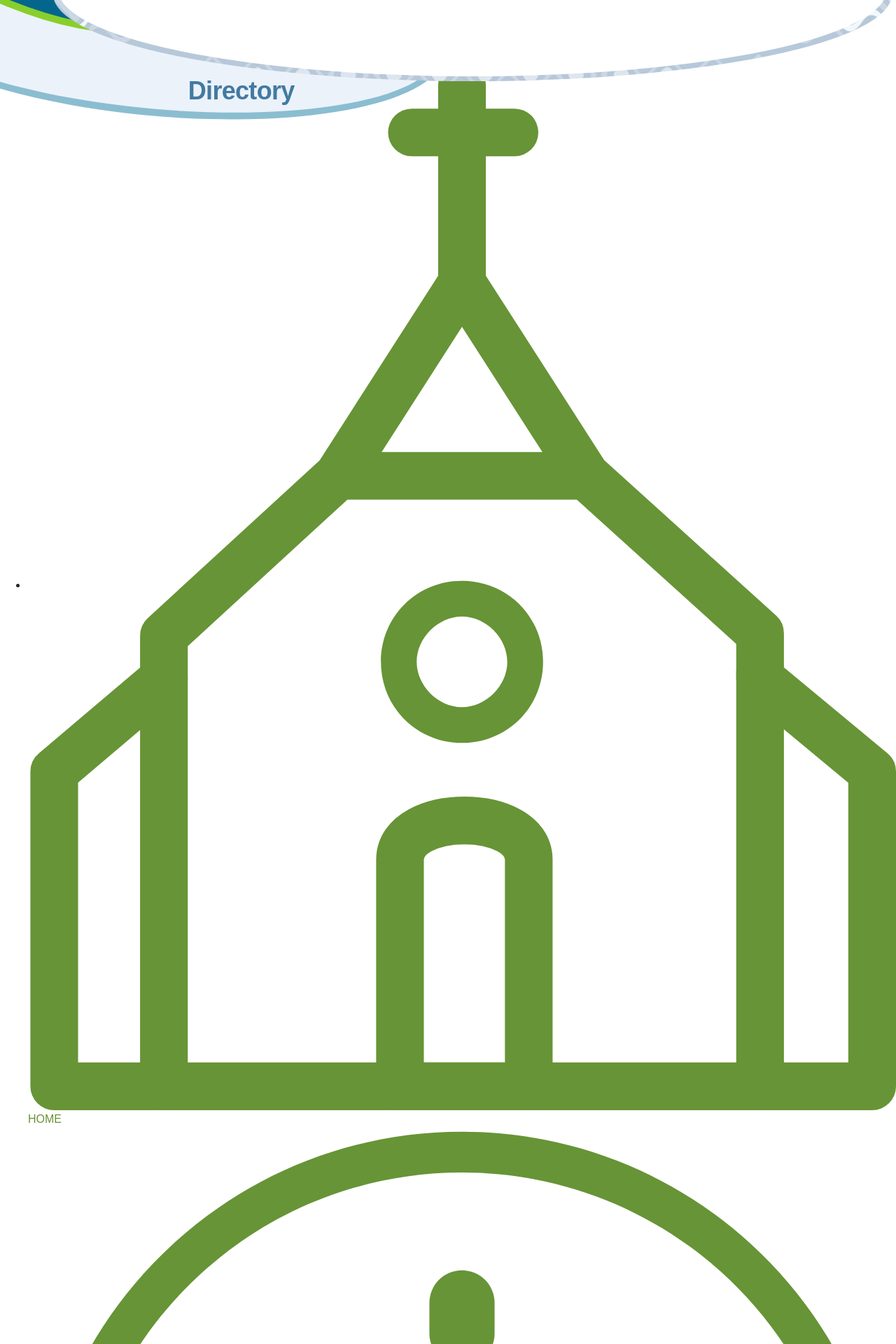
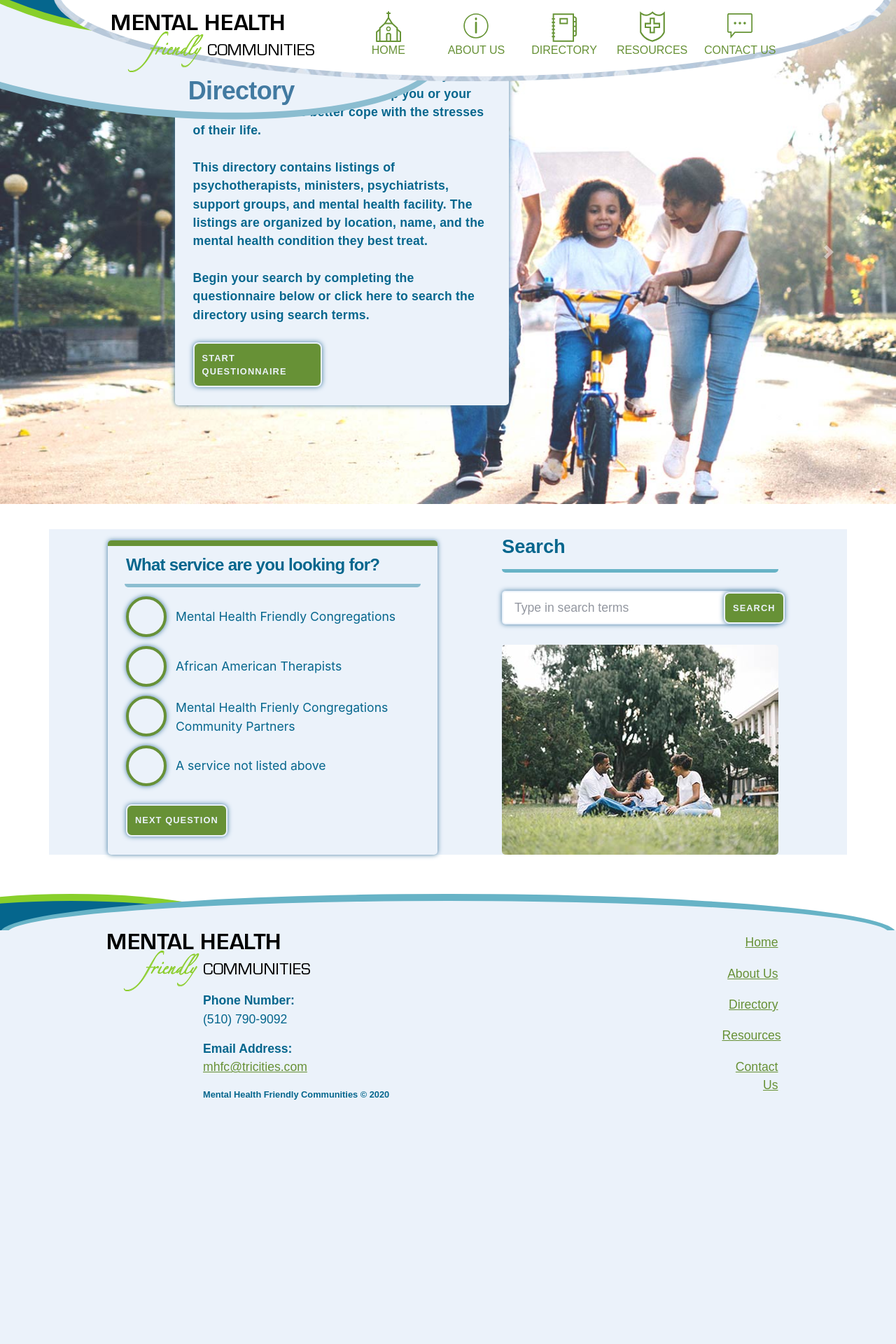
Before and after one commit to chriscjamison/mhfc, a PHP site: page /directory.htm in a window 1280 px wide. Shown: the top 1920 px of the page at 70% size. After the commit the page ends 1571 px from the top, so only its background shows below. Run offline with PHP 8.4, Linux system fonts and the light colour scheme; some web fonts are replaced.

Commit message:
0.8.1 - Mobile Direction page 80% complete * .container needs conforming to browser window

```diff
--- a/assets/css/main.css
+++ b/assets/css/main.css
@@ -256,7 +256,8 @@
 #footer-background-div,
 #footer-ellipses #ellipse-blue,
 #copy-middle,
-#copy-bottom {
+#copy-bottom,
+.sub_page-main {
   background-color: #ebf2fa; }
 
 .carousel-cta,
--- a/directory.htm
+++ b/directory.htm
@@ -9,38 +9,60 @@
     <!-- STYLESHEET REFERENCE LINK -->
 		<link rel="stylesheet" type="text/css" href="/assets/css/main.css">
 
-		<!-- jQUERY REFERENCE LINKS -->
-		<script src="https://ajax.googleapis.com/ajax/libs/jquery/3.5.1/jquery.min.js"></script>
+		<!-- THEME JAVASCRIPT REFERENCE LINK -->
+    <script src="/assets/js/main.js"></script>
 
-		<!-- THEME JAVASCRIPT REFERENCE LINK -->
-		<script src="/assets/js/main.js"></script>
+    <meta name="viewport" content="width=device-width, initial-scale=1">
   </head>
   <body>
 
 <!-- HEADER INCLUDING NAVIGATION -->
     <header>
 
-<!-- MAIN NAVIGATION -->
-      <nav id="nav-desktop-top">
+<!-- DESKTOP MAIN NAVIGATION -->
+      <nav class="visible-desktop-flex" id="top-desktop-nav">
         <a href="/" title="Home"><img src="/assets/img/common/logo/logo.png" alt="Mental Health Friendly Communities" id="nav-logo-desktop"></a>
         <ul id="nav-ul">
           <li>
-            <a href="/" title="Home" class="nav-a" id="nav-a-home"><img src="/assets/img/common/icons/home.svg" alt="Home"><span class="nav-span" id="nav-span-home">Home</span></a>
+            <a href="/" title="Home" class="nav-a" id="nav-a-home"><img src="/assets/img/common/icons/home.svg" alt="Home"><span class="nav-span" id="desktop-nav-span-home">Home</span></a>
           </li>
           <li>
-            <a href="/about-us.htm" title="About Us" class="nav-a" id="nav-a-about_us"><img src="/assets/img/common/icons/about_us.svg" alt="About Us"><span class="nav-span" id="nav-span-about_us">About Us</span></a>
+            <a href="/about-us.htm" title="About Us" class="nav-a" id="nav-a-about_us"><img src="/assets/img/common/icons/about_us.svg" alt="About Us"><span class="nav-span" id="desktop-nav-span-about_us">About Us</span></a>
           </li>
           <li>
-            <a href="/directory.htm" title="Directory" class="nav-a" id="nav-a-directory"><img src="/assets/img/common/icons/directory.svg" alt="Directory"><span class="nav-span" id="nav-span-directory">Directory</span></a>
+            <a href="/directory.htm" title="Directory" class="nav-a" id="nav-a-directory"><img src="/assets/img/common/icons/directory.svg" alt="Directory"><span class="nav-span" id="desktop-nav-span-directory">Directory</span></a>
           </li>
           <li>
-            <a href="/resources.htm" title="Resources" class="nav-a" id="nav-a-resources"><img src="/assets/img/common/icons/resources.svg" alt="Resources"><span class="nav-span" id="nav-span-resources">Resources</span></a>
+            <a href="/resources.htm" title="Resources" class="nav-a" id="nav-a-resources"><img src="/assets/img/common/icons/resources.svg" alt="Resources"><span class="nav-span" id="desktop-nav-span-resources">Resources</span></a>
           </li>
           <li>
-            <a href="/contact-us.htm" title="Contact Us" class="nav-a" id="nav-a-contact_us"><img src="/assets/img/common/icons/contact_us.svg" alt="Contact Us"><span class="nav-span" id="nav-span-contact_us">Contact Us</span></a>
+            <a href="/contact-us.htm" title="Contact Us" class="nav-a" id="nav-a-contact_us"><img src="/assets/img/common/icons/contact_us.svg" alt="Contact Us"><span class="nav-span" id="desktop-nav-span-contact_us">Contact Us</span></a>
           </li>
         </ul>
       </nav>
+
+<!-- MOBILE MAIN NAVIGATION -->
+      <nav class="visible-mobile col-12" id="top-mobile-nav">
+        <ul id="nav-ul">
+          <li>
+            <a href="#menu" title="Menu" class="nav-a" id="mobile-nav-a-home"><img src="/assets/img/common/icons/menu.svg" alt="Menu"><span class="nav-span" id="mobile-nav-span-menu">Menu</span></a>
+          </li>
+          <li>
+            <a href="/" title="Home" class="nav-a" id="mobile-nav-a-home"><img src="/assets/img/common/icons/home.svg" alt="Home"><span class="nav-span" id="mobile-nav-span-home">Home</span></a>
+          </li>
+          <li>
+            <a href="/directory.htm" title="Directory" class="nav-a" id="mobile-nav-a-directory"><img src="/assets/img/common/icons/directory.svg" alt="Directory"><span class="nav-span" id="mobile-nav-span-directory">Directory</span></a>
+          </li>
+          <li>
+            <a href="/resources.htm" title="Resources" class="nav-a" id="mobile-nav-a-resources"><img src="/assets/img/common/icons/resources.svg" alt="Resources"><span class="nav-span" id="mobile-nav-span-resources">Resources</span></a>
+          </li>
+          <li>
+            <a href="/training.htm" title="Training" class="nav-a" id="mobile-nav-a-training"><img src="/assets/img/common/icons/training.svg" alt="Training"><span class="nav-span" id="mobile-nav-span-training">Training</span></a>
+          </li>
+        </ul>
+      </nav>
+
+      <img src="/assets/img/common/logo/logo.png" alt="Mental Health Friendly Communities" class="visible-mobile" id="nav-logo-mobile">
 
 <!-- HEADING -->
       <h1 class="carousel-h1">Directory</h1>
@@ -50,12 +72,12 @@
         <div class="ellipse_shape" id="ellipse-white">&nbsp;</div>
         <div class="ellipse_shape" id="ellipse-kente">&nbsp;</div>
         <div class="ellipse_shape" id="ellipse-dark_green">&nbsp;</div>
-        <div class="ellipse_shape" id="ellipse-blue">&nbsp;</div>
+        <div class="ellipse_shape visible-desktop" id="ellipse-blue">&nbsp;</div>
       </div>
     </header>
 
 <!-- HERO IMAGE -->
-    <div id="carouselExampleControls" class="carousel slide" data-ride="carousel">
+    <div id="carouselExampleControls" class="carousel slide visible-desktop" data-ride="carousel">
       <div class="carousel-inner" role="listbox">
         <div class="carousel-item active" id="carousel-item-directory">
 
@@ -92,8 +114,8 @@
     </div>
 
 <!-- CONTAINER FOR CONTENT -->
-    <main class="container">
-      <div class="col-6 col-left">
+    <main class="container sub_page-main">
+      <div class="col-6 col-left visible-desktop">
         <div class="questionnaire-div" id="questionnaire-directory">
           <div class="questionnaire-border-top-div">&nbsp;</div>
           <p class="questionnaire-p">
@@ -123,7 +145,7 @@
           </form>
         </div>
       </div>
-      <div class="col-6 col-right">
+      <div class="col-6 col-right visible-desktop">
         <h2 class="search-h2">Search</h2>
         <div class="copy-border-div-1">&nbsp;</div>
         <form id="copy-form-search">
@@ -132,10 +154,38 @@
         </form>
         <img src="/assets/img/copy/desktop/photo_directory_questionaire.jpg" alt="Mental Health Friendly Communities bring families back together." class="copy-questionnaire-img" id="copy-homepage-bottom-right-img">
       </div>
+      <div class="col-12 sub_page-div visible-mobile">
+        <div class="questionnaire-div" id="questionnaire-directory">
+          <p class="questionnaire-p">
+            What service are you looking for?
+          </p>
+          <form>
+            <div class="questionnaire-question-div" id="questionaire-question-directory-1">
+              <div class="questionnaire-outline-radio">
+                <input type="radio" name="service" value="congregations" class="questionnaire-radio_button" id="questionnaire-radio-congregations">
+                <label class="questionnaire-label questionnaire-label-two_lines">Mental Health Friendly Congregations</label>
+              </div>
+              <div class="questionnaire-outline-radio">
+                <input type="radio" name="service" value="therapists" class="questionnaire-radio_button" id="questionnaire-radio-therapists">
+                <label class="questionnaire-label">African American Therapists</label>
+              </div>
+              <div class="questionnaire-outline-radio questionnaire-outline-three_lines">
+                <input type="radio" name="service" value="partners" class="questionnaire-radio_button" id="questionnaire-radio-partners">
+                <label class="questionnaire-label questionnaire-label-three_lines">Mental Health Frienly Congregations Community Partners</label>
+              </div>
+              <div class="questionnaire-outline-radio">
+                <input type="radio" name="service" value="other" class="questionnaire-radio_button" id="questionnaire-radio-other">
+                <label class="questionnaire-label">A service not listed above</label>
+              </div>
+              <button class="questionnaire-button" id="questionnaire-directory-button-1">Next Question</button>
+            </div>
+          </form>
+        </div>
+      </div>
     </main>
 
 <!-- FOOTER -->
-    <footer>
+    <footer class="visible-desktop">
       <div id="footer-background-div">
         <div class="container" id="footer-container-div">
           <div class="col-9" id="footer-column-left-div">
@@ -175,7 +225,7 @@
       </div>
 
 <!-- ELLIPSES BORDERS -->
-      <div id="footer-ellipses">
+      <div class="visible-desktop" id="footer-ellipses">
         <div class="ellipse_shape" id="ellipse-blue">&nbsp;</div>
         <div class="ellipse_shape" id="ellipse-dark_green">&nbsp;</div>
       </div>
--- a/index.htm
+++ b/index.htm
@@ -8,7 +8,6 @@
 
     <!-- STYLESHEET REFERENCE LINK -->
     <link rel="stylesheet" type="text/css" href="/assets/css/main.css">
-
 
     <meta name="viewport" content="width=device-width, initial-scale=1">
   </head>
@@ -174,7 +173,7 @@
         <img src="/assets/img/copy/desktop/photo_homepage_questionaire.jpg" alt="Mental Health Friendly Communities bring families back together." class="copy-questionnaire-img" id="copy-homepage-bottom-right-img">
       </div>
       <div class="col-12 visible-mobile">
-        <iframe width="100%" src="https://www.youtube.com/embed/XidXi3EqPko" frameborder="0" allow="accelerometer; autoplay; encrypted-media; gyroscope; picture-in-picture" allowfullscreen></iframe>
+        <iframe src="https://www.youtube.com/embed/XidXi3EqPko" frameborder="0" allow="accelerometer; autoplay; encrypted-media; gyroscope; picture-in-picture" allowfullscreen></iframe>
         <div class="homepage-mobile-copy-div" id="copy-top">
           <p>
             Mental Health Friendly Communities provides an online directory
```
Also changed, not shown: other parts of assets/css/main.css (+61 -9 lines), assets/css/main.scss (+102 -8 lines), 1 other file.
